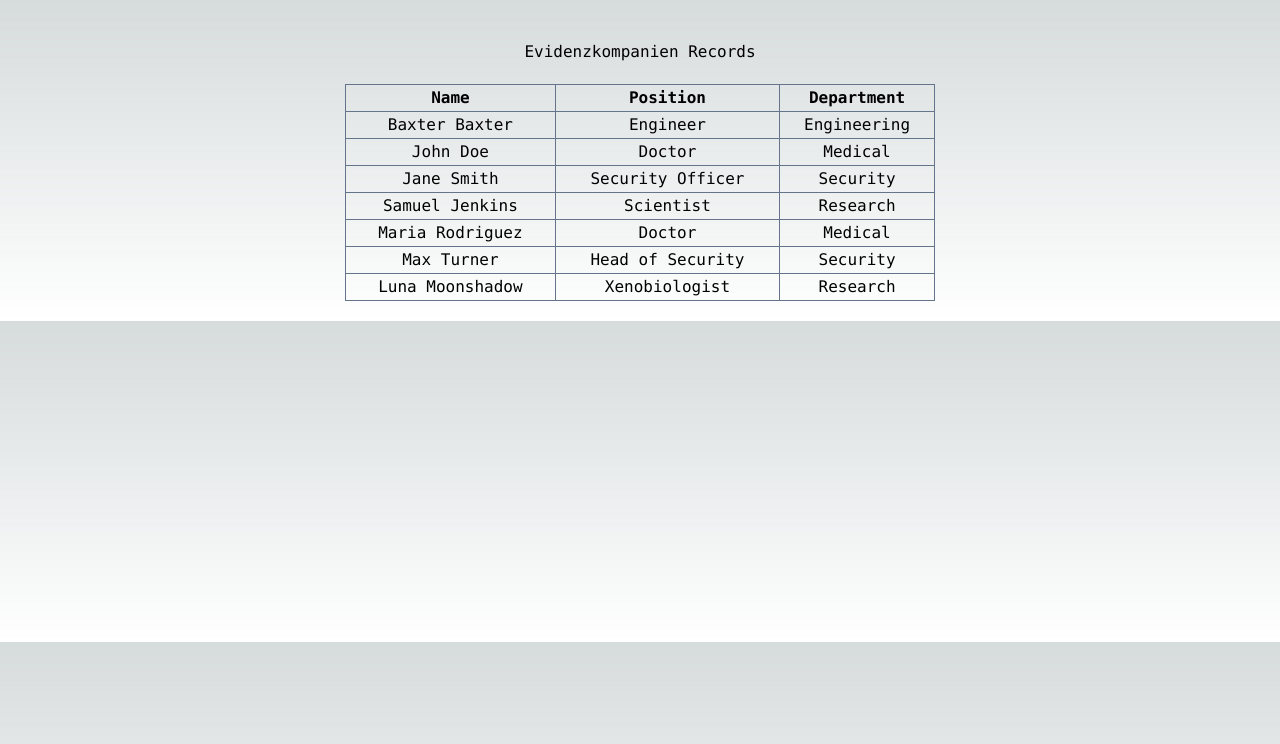
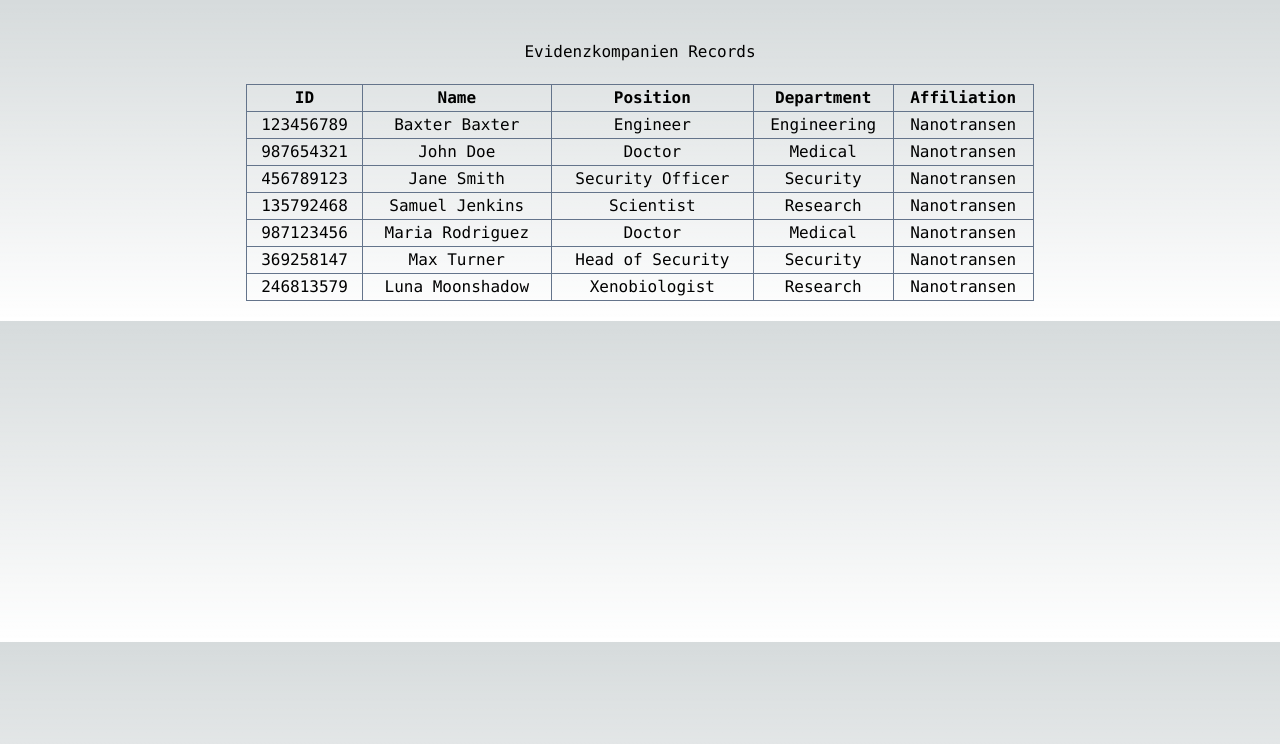
Before and after one commit to FalloutFalcon/NanoTrasen, a Next.js app: page /REDACTED in a window 1280 px wide. Shown: the top 744 px of the page. Built offline with nearby package versions, Linux system fonts and the light colour scheme.

Commit message:
Update employee table sorting functionality

```diff
--- a/app/REDACTED/page.tsx
+++ b/app/REDACTED/page.tsx
@@ -2,14 +2,16 @@
 import React, { useState } from "react";
 import Link from "next/link";
 
-import { getEmployeesData } from "./employeeData"; // Update the path accordingly
+import { getEmployeesData } from "./employeeData";
+
+type EmployeeKey = "id" | "name" | "position" | "department" | "affiliation";
 
 export default function RecordsPage() {
   const initialEmployees = getEmployeesData();
   const [employees, setEmployees] = useState(initialEmployees);
-  const [sortConfig, setSortConfig] = useState({ key: null, direction: null });
+  const [sortConfig, setSortConfig] = useState<{ key: EmployeeKey | null; direction: "asc" | "desc" | null }>({ key: null, direction: null });
 
-  const handleSort = (key) => {
+  const handleSort = (key: EmployeeKey) => {
     let direction = "asc";
     if (sortConfig.key === key && sortConfig.direction === "asc") {
       direction = "desc";
@@ -24,13 +26,17 @@ export default function RecordsPage() {
 
     setEmployees(sortedEmployees);
   };
-
   return (
     <main className="flex flex-col items-center justify-center text-center p-5 w-4/5 m-auto">
       <h1 className="p-5">Evidenzkompanien Records</h1>
-      <table className="border border-slate-500 w-3/5">
+      <table className="border border-slate-500 w-4/5">
         <thead>
           <tr>
+            <SortableHeader
+              label="ID"
+              sortConfig={sortConfig}
+              onSort={() => handleSort("id")}
+            />
             <SortableHeader
               label="Name"
               sortConfig={sortConfig}
@@ -46,11 +52,17 @@ export default function RecordsPage() {
               sortConfig={sortConfig}
               onSort={() => handleSort("department")}
             />
+            <SortableHeader
+              label="Affiliation"
+              sortConfig={sortConfig}
+              onSort={() => handleSort("affiliation")}
+            />
           </tr>
         </thead>
         <tbody>
           {employees.map((employee) => (
             <tr key={employee.id}>
+              <td className="border border-slate-500">{employee.id}</td>
               <td className="border border-slate-500 hover:text-cyan-400">
                 <Link href={`/REDACTED/${employee.id}`}>
                   <p>{employee.name}</p>
@@ -58,6 +70,7 @@ export default function RecordsPage() {
               </td>
               <td className="border border-slate-500">{employee.position}</td>
               <td className="border border-slate-500">{employee.department}</td>
+              <td className="border border-slate-500">{employee.affiliation}</td>
             </tr>
           ))}
         </tbody>
```
